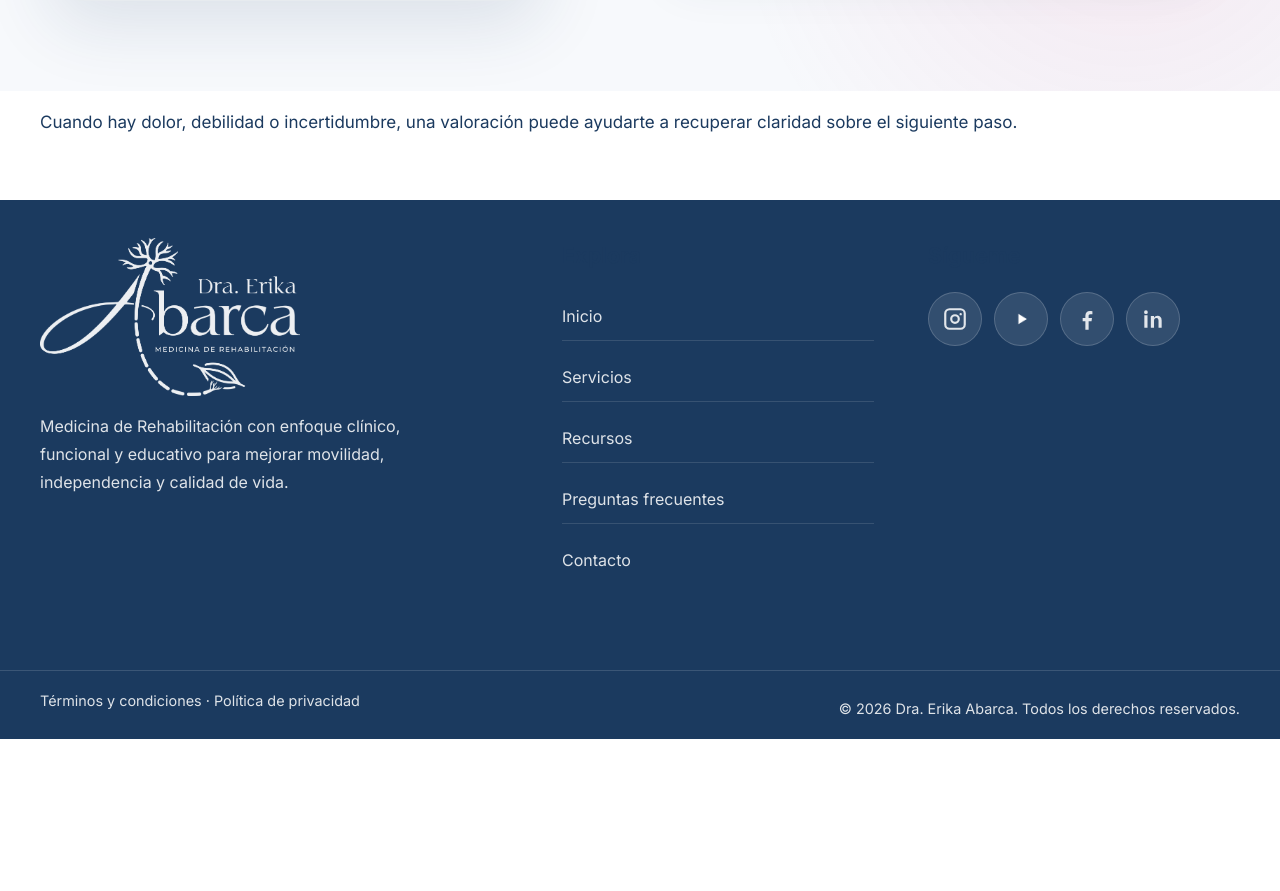
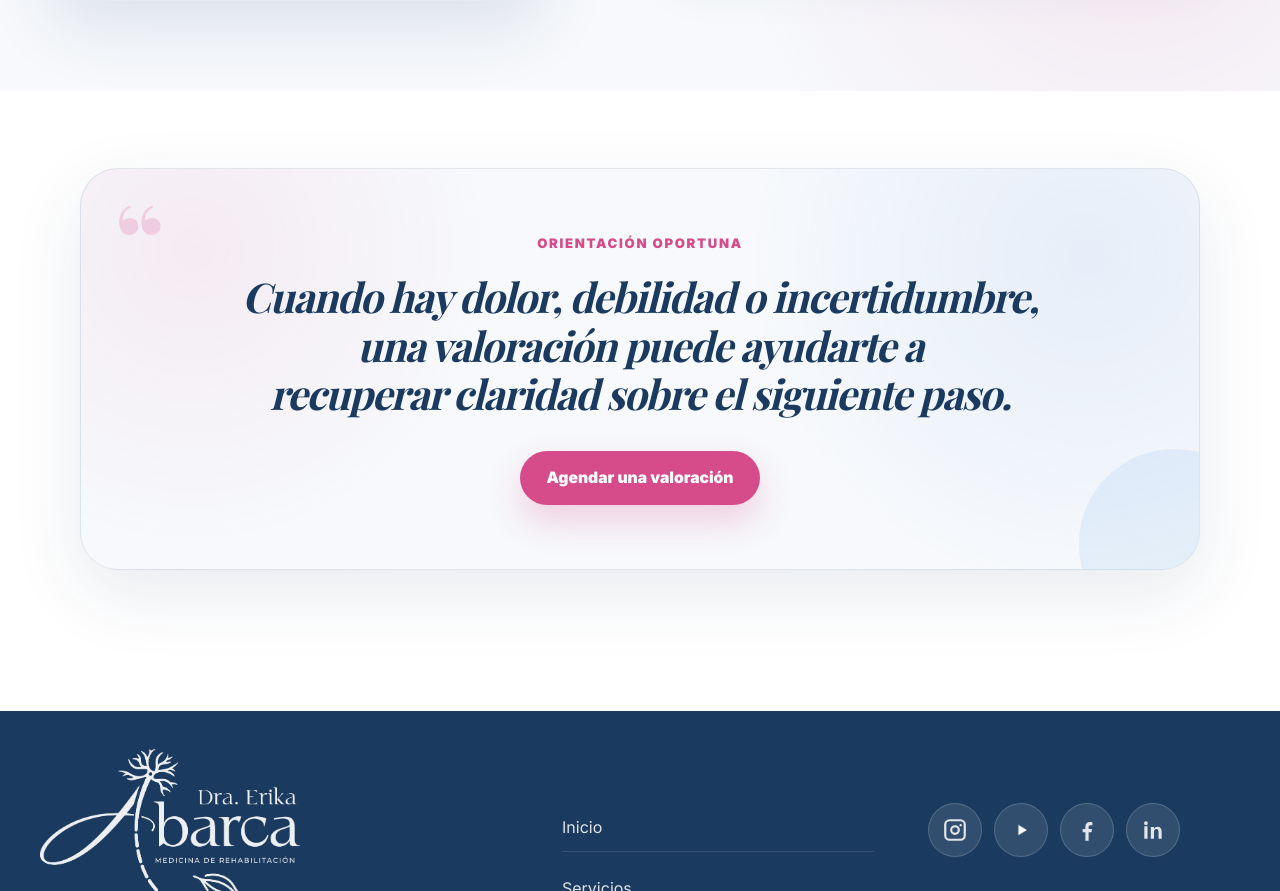
Before and after one commit to draabarca/draabarca.github.io, a plain HTML site: page index.html in a window 1280 px wide. Shown: the part 3781-4672 px from the top of the page. Before the commit the page ends 4520 px from the top, so only its background shows below. Drawn offline with nearby package versions, Linux system fonts and the light colour scheme; a script that the page names is missing.

Commit message:
Mejorar cierre editorial de home

```diff
--- a/index.html
+++ b/index.html
@@ -1055,6 +1055,124 @@ body .testimonial-footer span {
         font-size: clamp(2rem, 8vw, 3rem);
       }
     }
+    /* =========================================================
+   CIERRE EDITORIAL PREMIUM
+   ========================================================= */
+
+.final-note-premium {
+  background: #ffffff !important;
+  padding: clamp(72px, 6vw, 104px) 0 !important;
+}
+
+.final-note-card {
+  position: relative;
+  overflow: hidden;
+  max-width: 1120px;
+  margin: 0 auto;
+  padding: clamp(46px, 5vw, 72px) clamp(34px, 6vw, 86px);
+  border-radius: 38px;
+  background:
+    radial-gradient(circle at 10% 20%, rgba(214, 75, 138, 0.08), transparent 28%),
+    radial-gradient(circle at 90% 22%, rgba(74, 144, 226, 0.10), transparent 32%),
+    #F7F9FC;
+  border: 1px solid rgba(27, 58, 95, 0.10);
+  box-shadow: 0 24px 70px rgba(27, 58, 95, 0.10);
+  text-align: center;
+}
+
+.final-note-card::before {
+  content: "“";
+  position: absolute;
+  top: 18px;
+  left: 34px;
+  color: rgba(214, 75, 138, 0.20);
+  font-family: "Playfair Display", Georgia, serif;
+  font-size: clamp(5rem, 8vw, 9rem);
+  font-weight: 800;
+  line-height: 1;
+}
+
+.final-note-card::after {
+  content: "";
+  position: absolute;
+  right: -70px;
+  bottom: -70px;
+  width: 190px;
+  height: 190px;
+  border-radius: 999px;
+  background: rgba(74, 144, 226, 0.10);
+}
+
+.final-note-kicker {
+  position: relative;
+  z-index: 1;
+  display: block;
+  margin-bottom: 18px;
+  color: #D64B8A;
+  font-size: 0.82rem;
+  font-weight: 900;
+  letter-spacing: 0.13em;
+  text-transform: uppercase;
+}
+
+.final-note-card p {
+  position: relative;
+  z-index: 1;
+  margin: 0 auto;
+  max-width: 900px;
+  color: #1B3A5F !important;
+  font-family: "Playfair Display", Georgia, "Times New Roman", serif;
+  font-size: clamp(2.15rem, 3.2vw, 3.7rem) !important;
+  font-style: italic;
+  font-weight: 700;
+  line-height: 1.18 !important;
+  letter-spacing: -0.035em;
+  text-wrap: balance;
+}
+
+.final-note-link {
+  position: relative;
+  z-index: 1;
+  display: inline-flex;
+  align-items: center;
+  justify-content: center;
+  margin-top: 34px;
+  padding: 14px 26px;
+  border-radius: 999px;
+  background: #D64B8A;
+  color: #ffffff;
+  font-size: 0.98rem;
+  font-weight: 900;
+  text-decoration: none;
+  box-shadow: 0 16px 34px rgba(214, 75, 138, 0.24);
+  transition: transform 0.2s ease, background 0.2s ease, box-shadow 0.2s ease;
+}
+
+.final-note-link:hover {
+  background: #B83D72;
+  transform: translateY(-2px);
+  box-shadow: 0 20px 44px rgba(184, 61, 114, 0.30);
+}
+
+@media (max-width: 760px) {
+  .final-note-premium {
+    padding: 56px 0 !important;
+  }
+
+  .final-note-card {
+    border-radius: 28px;
+    padding: 42px 24px;
+  }
+
+  .final-note-card p {
+    font-size: clamp(1.85rem, 8vw, 2.75rem) !important;
+  }
+
+  .final-note-link {
+    width: 100%;
+    max-width: 320px;
+  }
+}
   </style>
 </head>
 
@@ -1234,11 +1352,22 @@ body .testimonial-footer span {
       </div>
     </section>
 
-    <section class="final-note" aria-label="Cierre">
+    <section class="final-note final-note-premium" aria-label="Cierre">
       <div class="container">
-        <p>
-          Cuando hay dolor, debilidad o incertidumbre, una valoración puede ayudarte a recuperar claridad sobre el siguiente paso.
-        </p>
+        <article class="final-note-card">
+          <span class="final-note-kicker">Orientación oportuna</span>
+          <p>
+            Cuando hay dolor, debilidad o incertidumbre, una valoración puede ayudarte a recuperar claridad sobre el siguiente paso.
+          </p>
+          <a
+            class="final-note-link"
+            href="https://calendar.google.com/calendar/u/0/appointments/schedules/AcZssZ25yRgSUsrbP98Zuh93i8EL6E7SnYT-O4Kto1BnSRUks4E-4yqX4mFbyPtAaL2iW3UhX0iBztGI?gv=true"
+            target="_blank"
+            rel="noopener"
+          >
+            Agendar una valoración
+          </a>
+        </article>
       </div>
     </section>
   </main>
```
